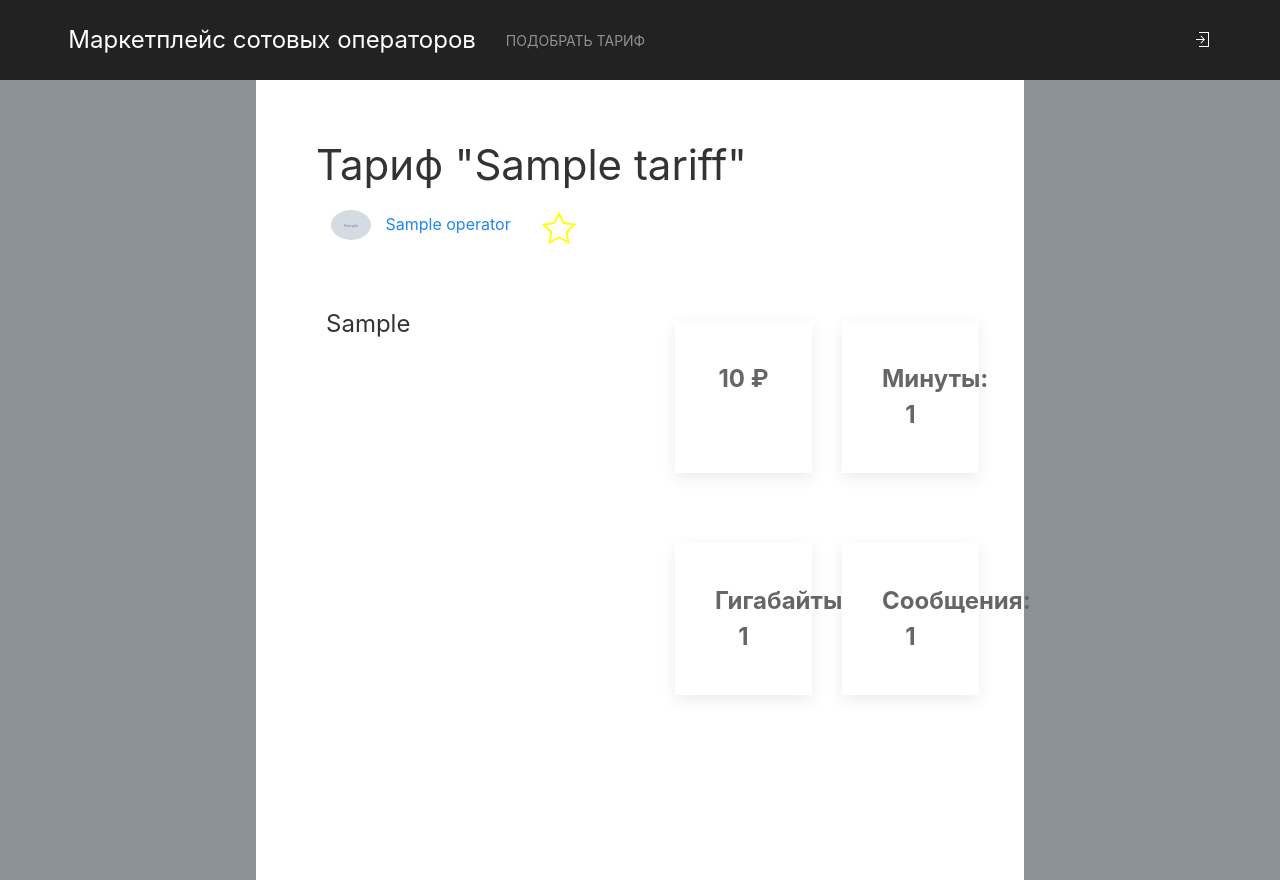
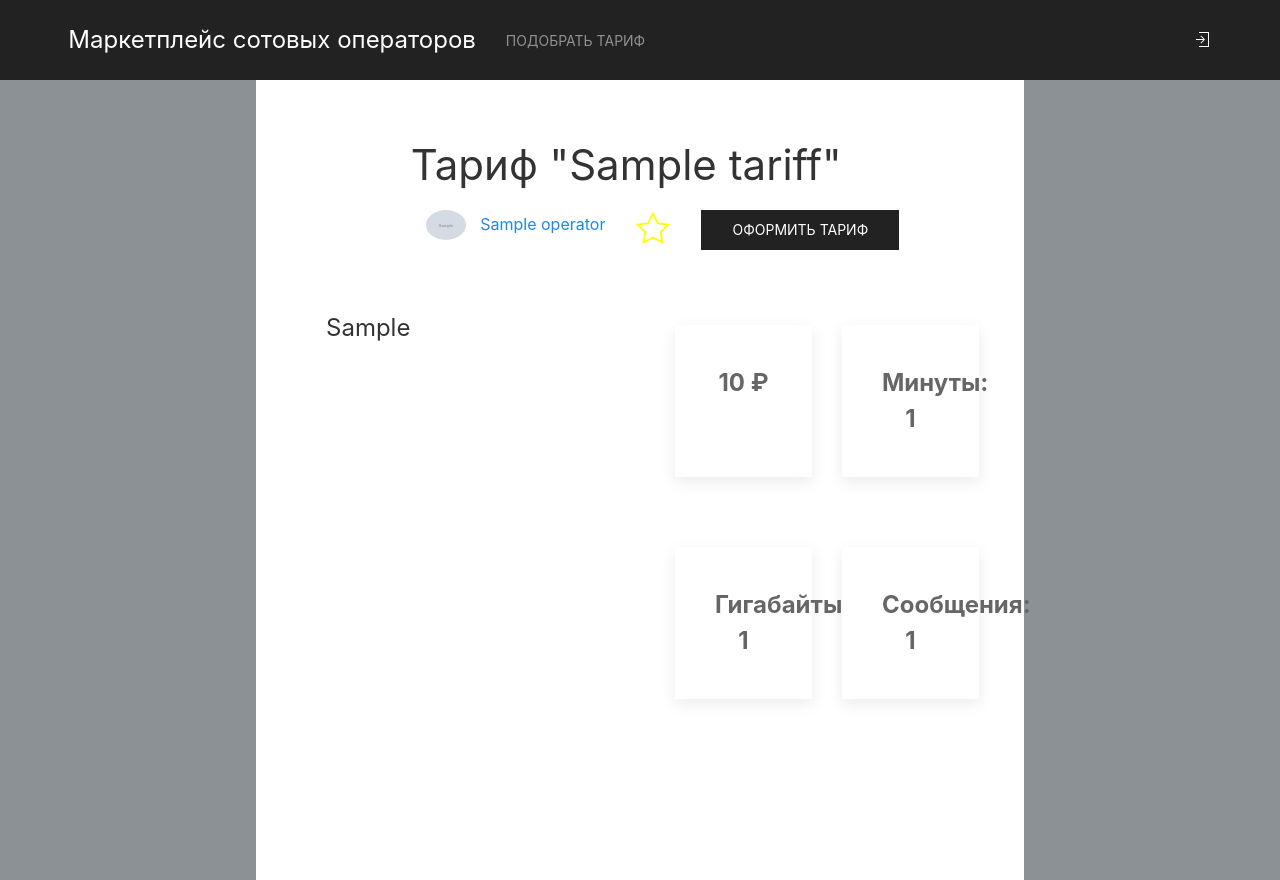
Before and after one commit to R0kko/marketplace-of-cellular-tariffs, a Django app: page /tariff/1/ in a window 1280 px wide. Run offline with Django 4.2, Linux system fonts and the light colour scheme; tables that the repository leaves empty hold one stand-in row (Sample ...).

Commit message:
added button to buy tariff

```diff
--- a/main/templates/tariff_page.html
+++ b/main/templates/tariff_page.html
@@ -7,7 +7,7 @@
 
 {%  block main_content %}
     <div class="uk-grid-medium" uk-grid>
-        <div class="uk-width-1-1 uk-align-center">
+        <div class="uk-align-center">
             <div class=" ">
                 <h1 class=" ">Тариф "{{ tariff.name }}"</h1>
                 {%  load static %}
@@ -21,6 +21,9 @@
                             {% csrf_token %}
                             <button name="favorite" type="submit" uk-icon="icon: star; ratio: 1.8" style="color:yellow"></button>
                         </form>
+                    </div>
+                    <div>
+                        <a class="uk-button uk-button-secondary" href="">Оформить тариф</a>
                     </div>
                 </div>
             </div>
```
